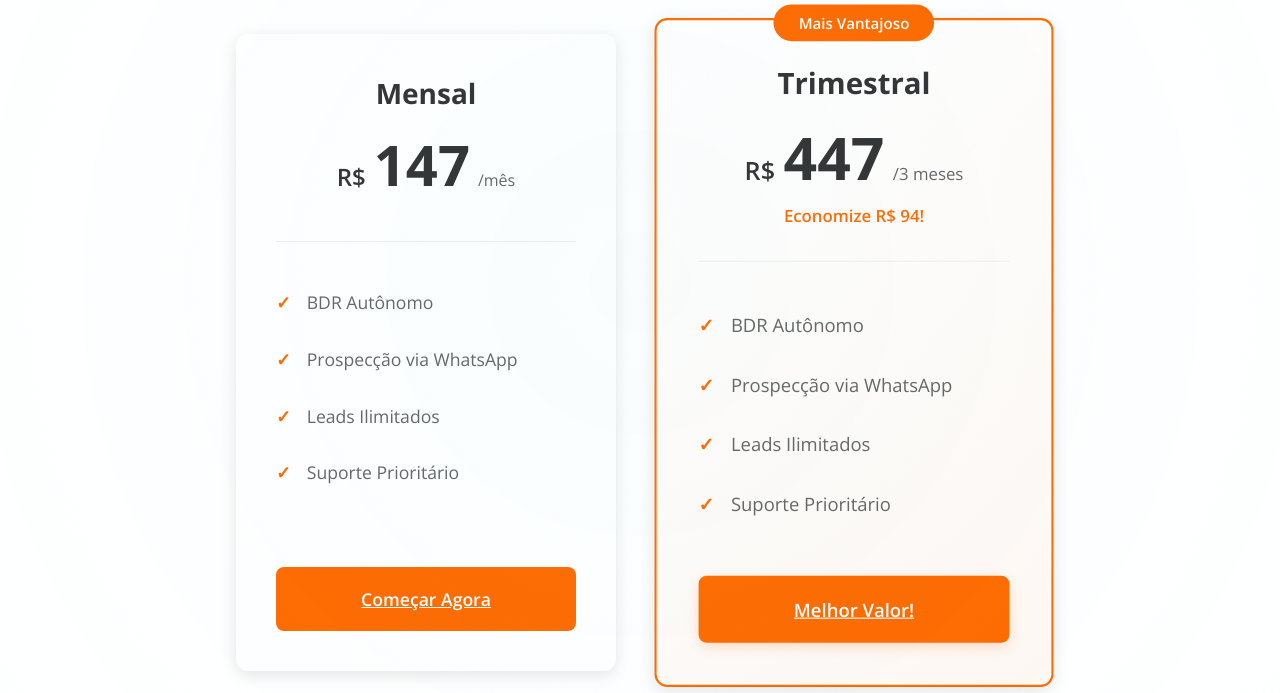
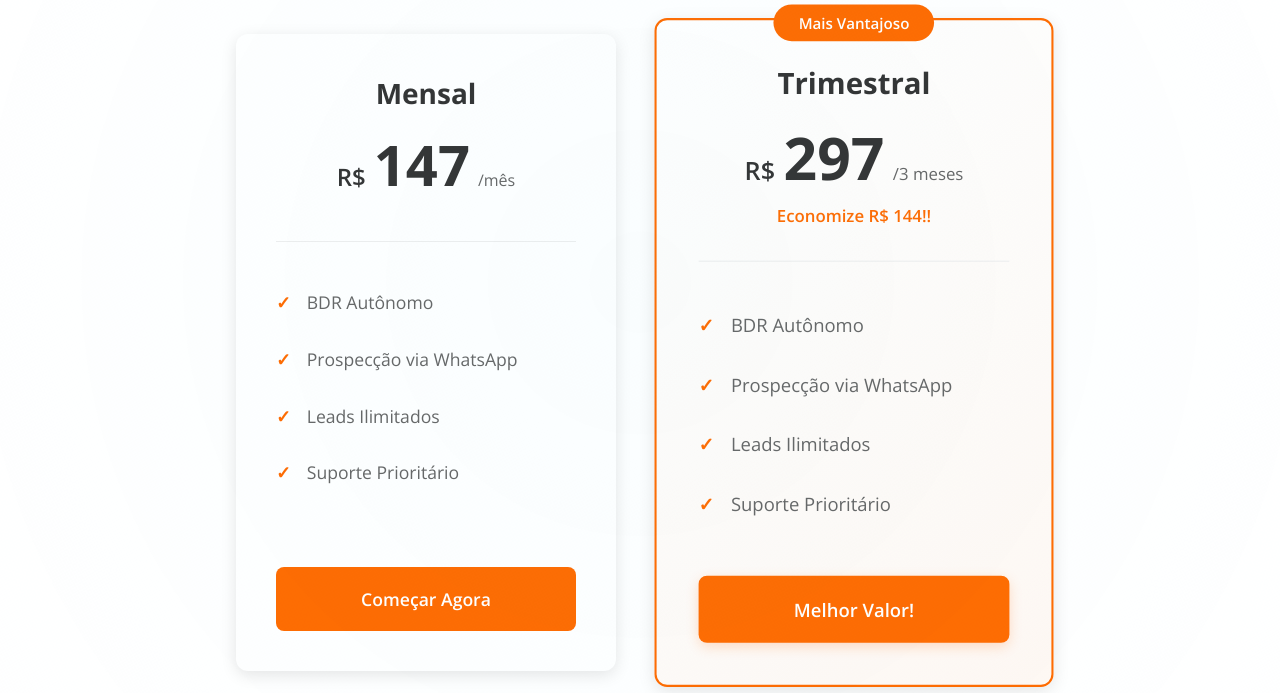
Before and after one commit to danielharagao/carry_lp, a plain HTML site: page index.html in a window 1280 px wide. Shown: the part 3380-4073 px from the top of the page. Drawn offline with nearby package versions, Linux system fonts and the light colour scheme.

Commit message:
pricing table

```diff
--- a/index.html
+++ b/index.html
@@ -228,10 +228,10 @@
               <h3>Trimestral</h3>
               <div class="price">
                 <span class="currency">R$</span>
-                <span class="amount">447</span>
+                <span class="amount">297</span>
                 <span class="period">/3 meses</span>
               </div>
-              <div class="savings">Economize R$ 94!</div>
+              <div class="savings">Economize R$ 144!!</div>
             </div>
 
             <ul class="features-list">
--- a/styles.css
+++ b/styles.css
@@ -1169,7 +1169,7 @@
 
   .card-button {
     margin-top: auto;
-    display: block;
+    display: inline-block;
     background: #ff6b00;
     color: white;
     text-align: center;
@@ -1179,7 +1179,7 @@
     font-size: 1.1rem;
     transition: all 0.3s ease;
     width: 100%;
-    border: none;
+    text-decoration: none;
     cursor: pointer;
   }
 
```
